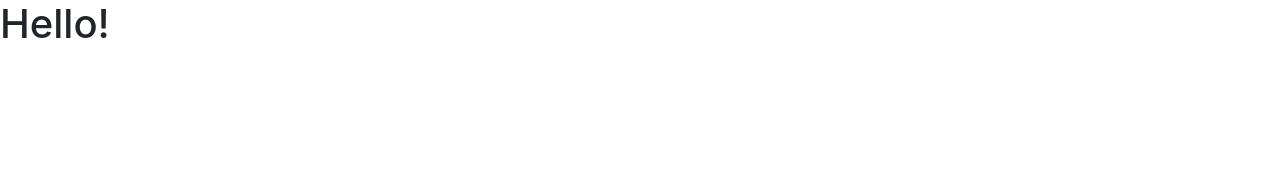
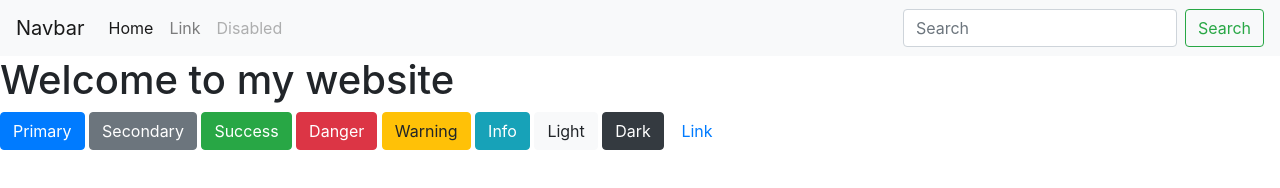
Before and after one commit to bdiaz08/bdiaz, a plain HTML site: page index.html in a window 1280 px wide. Drawn offline with nearby package versions, Linux system fonts and the light colour scheme.

Commit message:
Update index.html

```diff
--- a/index.html
+++ b/index.html
@@ -1,23 +1,53 @@
-<!doctype html>
-
-<html lang="en">
-<head>
+<html lang="en"><head>
   <meta charset="utf-8">
 
   <title>Bernel Diaz</title>
   <meta name="description" content="Bernel Diaz">
-  <meta name="author" content="Bernel">
-
+  <meta name="author" content="Diaz">
   <link rel="stylesheet" href="https://maxcdn.bootstrapcdn.com/bootstrap/4.0.0/css/bootstrap.min.css" integrity="sha384-Gn5384xqQ1aoWXA+058RXPxPg6fy4IWvTNh0E263XmFcJlSAwiGgFAW/dAiS6JXm" crossorigin="anonymous">
-
 </head>
 
 
 <body>
+  <nav class="navbar navbar-expand-lg navbar-light bg-light">
+  <a class="navbar-brand" href="#">Navbar</a>
+  <button class="navbar-toggler" type="button" data-toggle="collapse" data-target="#navbarTogglerDemo02" aria-controls="navbarTogglerDemo02" aria-expanded="false" aria-label="Toggle navigation">
+    <span class="navbar-toggler-icon"></span>
+  </button>
 
-  <h1>Hello!</h1>
+  <div class="collapse navbar-collapse" id="navbarTogglerDemo02">
+    <ul class="navbar-nav mr-auto mt-2 mt-lg-0">
+      <li class="nav-item active">
+        <a class="nav-link" href="#">Home <span class="sr-only">(current)</span></a>
+      </li>
+      <li class="nav-item">
+        <a class="nav-link" href="#">Link</a>
+      </li>
+      <li class="nav-item">
+        <a class="nav-link disabled" href="#">Disabled</a>
+      </li>
+    </ul>
+    <form class="form-inline my-2 my-lg-0">
+      <input class="form-control mr-sm-2" type="search" placeholder="Search">
+      <button class="btn btn-outline-success my-2 my-sm-0" type="submit">Search</button>
+    </form>
+  </div>
+</nav>
+  <h1> Welcome to my website</h1>
+
+  <button type="button" class="btn btn-primary">Primary</button>
+<button type="button" class="btn btn-secondary">Secondary</button>
+<button type="button" class="btn btn-success">Success</button>
+<button type="button" class="btn btn-danger">Danger</button>
+<button type="button" class="btn btn-warning">Warning</button>
+<button type="button" class="btn btn-info">Info</button>
+<button type="button" class="btn btn-light">Light</button>
+<button type="button" class="btn btn-dark">Dark</button>
+
+<button type="button" class="btn btn-link">Link</button>
   <script src="https://code.jquery.com/jquery-3.2.1.slim.min.js" integrity="sha384-KJ3o2DKtIkvYIK3UENzmM7KCkRr/rE9/Qpg6aAZGJwFDMVNA/GpGFF93hXpG5KkN" crossorigin="anonymous"></script>
 <script src="https://cdnjs.cloudflare.com/ajax/libs/popper.js/1.12.9/umd/popper.min.js" integrity="sha384-ApNbgh9B+Y1QKtv3Rn7W3mgPxhU9K/ScQsAP7hUibX39j7fakFPskvXusvfa0b4Q" crossorigin="anonymous"></script>
 <script src="https://maxcdn.bootstrapcdn.com/bootstrap/4.0.0/js/bootstrap.min.js" integrity="sha384-JZR6Spejh4U02d8jOt6vLEHfe/JQGiRRSQQxSfFWpi1MquVdAyjUar5+76PVCmYl" crossorigin="anonymous"></script>
-</body>
-</html>
+
+
+</body></html>
```
